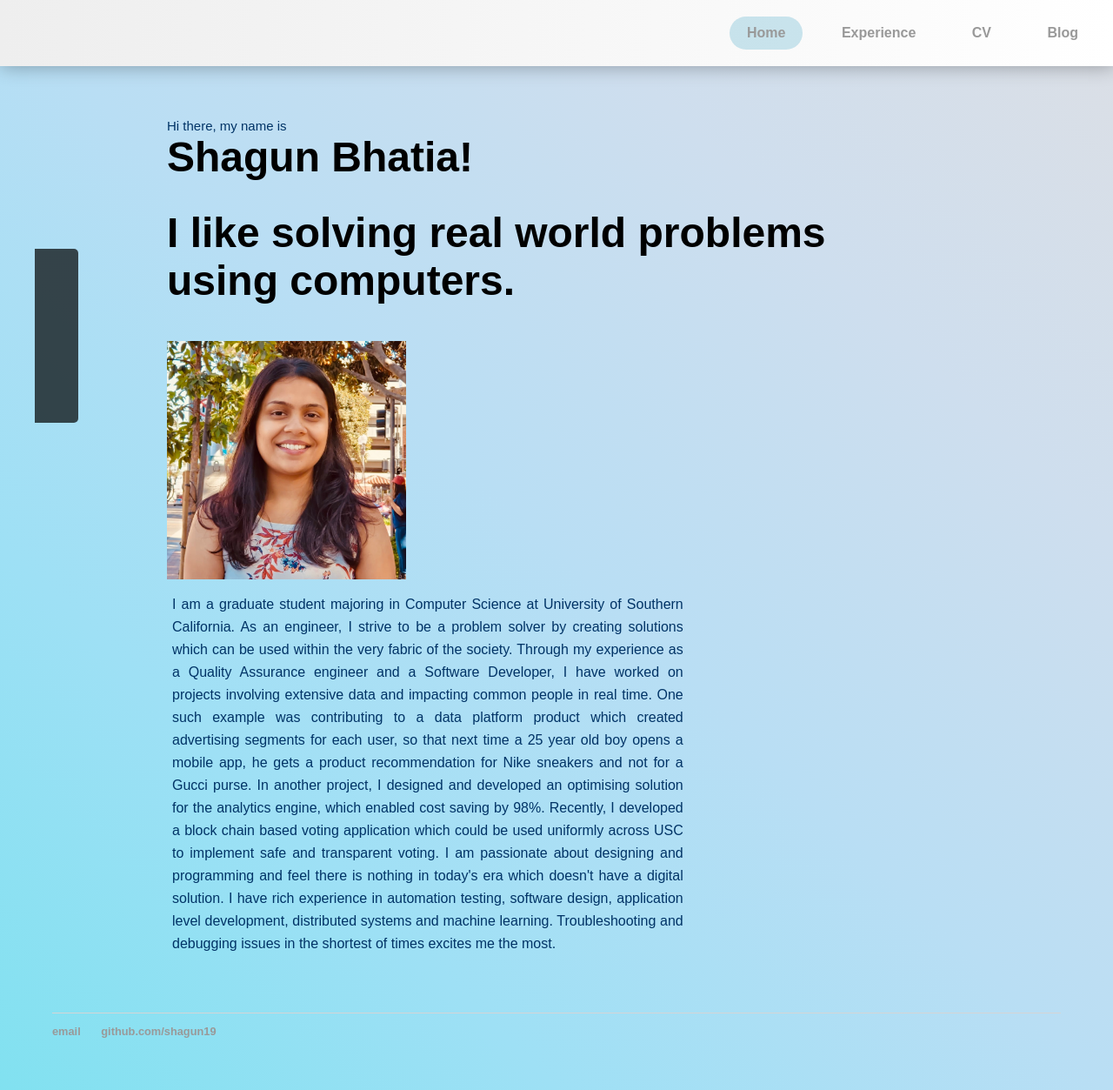
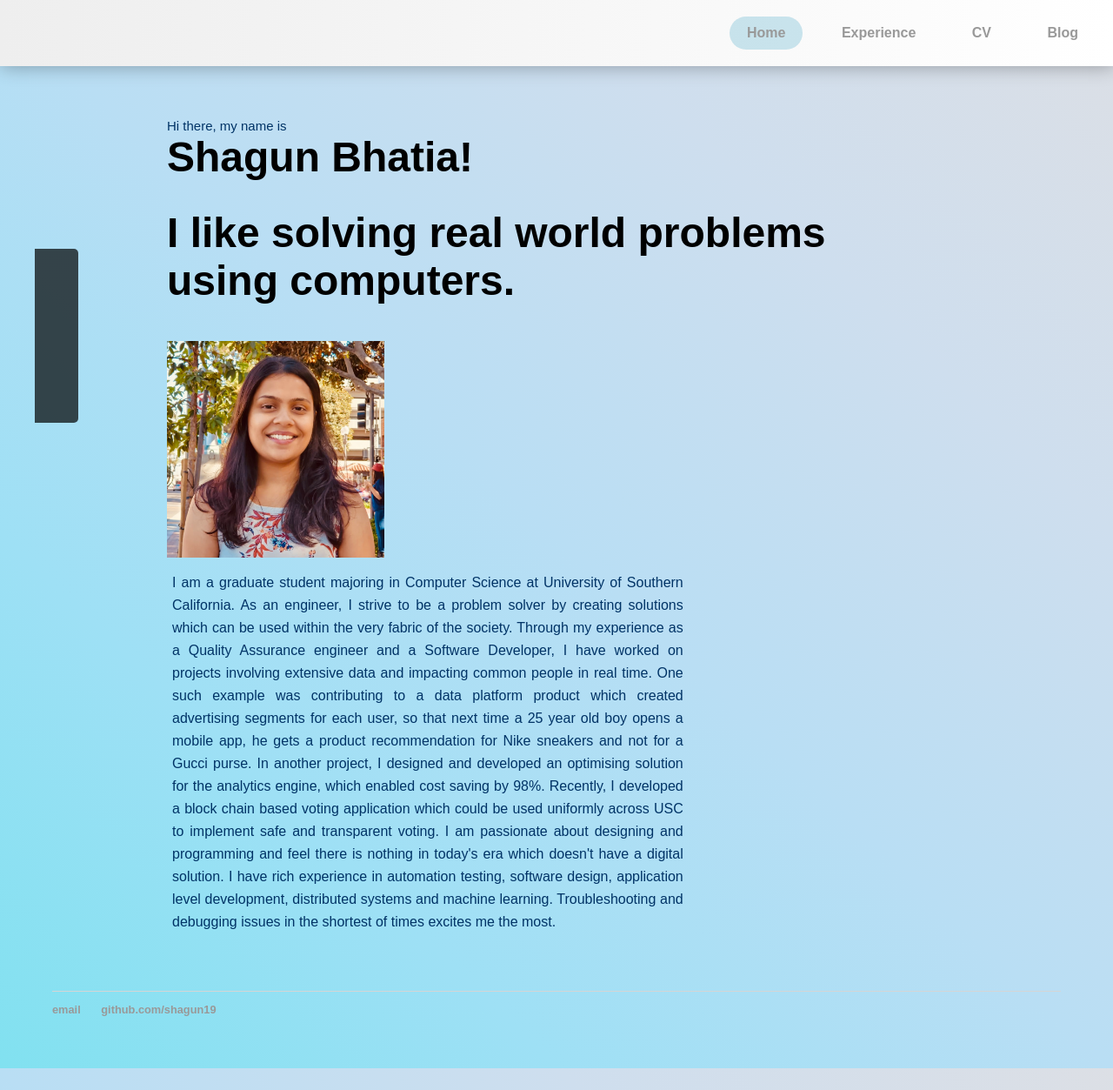
Before and after one commit to shagun19/shagun19.github.io, a Jekyll site: the page index.html, which Jekyll copies as it is, in a window 1280 px wide. Shown: the whole page at 87% size. Built offline with Jekyll 4.4.1, drawn with Linux system fonts in a browser that asks for light colours; some web fonts are replaced.

```diff
--- a/index.html
+++ b/index.html
@@ -28,7 +28,7 @@
     <div class="fx3">
         <a href="#">
             <div class="item col4">
-                <img class="transition img-responsive" src="shagun.jpg" width="275" height="275">
+                <img class="transition img-responsive" src="shagun.jpg" width="250" height="250">
                 <h4>Hello there!</h4>
                 <p>welcome to my space</p>
             </div></a>
```
